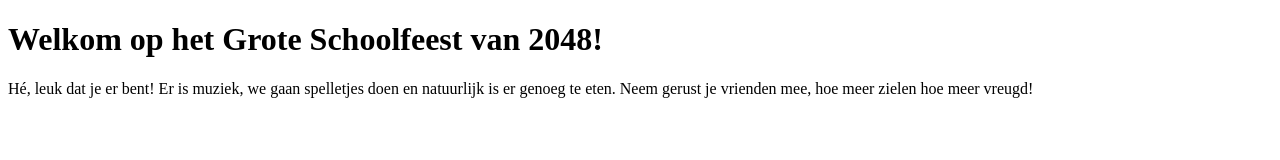
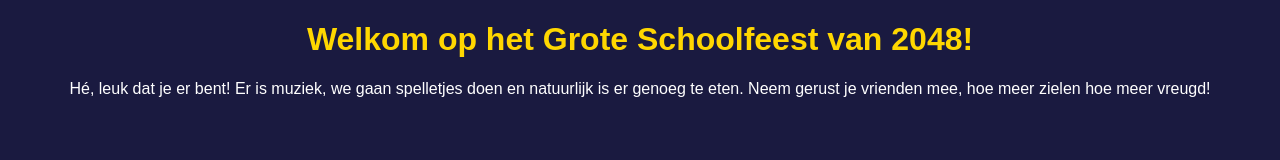
Before and after one commit to Tom-1000/project-1, a plain HTML site: page index.html in a window 1280 px wide. Drawn offline with Linux system fonts and the light colour scheme.

Commit message:
WebLab Run 16-11-2026 08:34:23 (UTC+01:00)

```diff
--- a/index.html
+++ b/index.html
@@ -3,6 +3,17 @@
 <head>
   <meta charset="UTF-8">
   <title>Schoolfeest 2048</title>
+  <style>
+    body {
+      background-color: #1a1a40;
+      color: white;
+      font-family: Arial, sans-serif;
+      text-align: center;
+    }
+    h1 {
+      color: #ffd700;
+    }
+  </style>
 </head>
 <body>
   <h1>Welkom op het Grote Schoolfeest van 2048!</h1>
```
Also changed, not shown: 1 other file.
